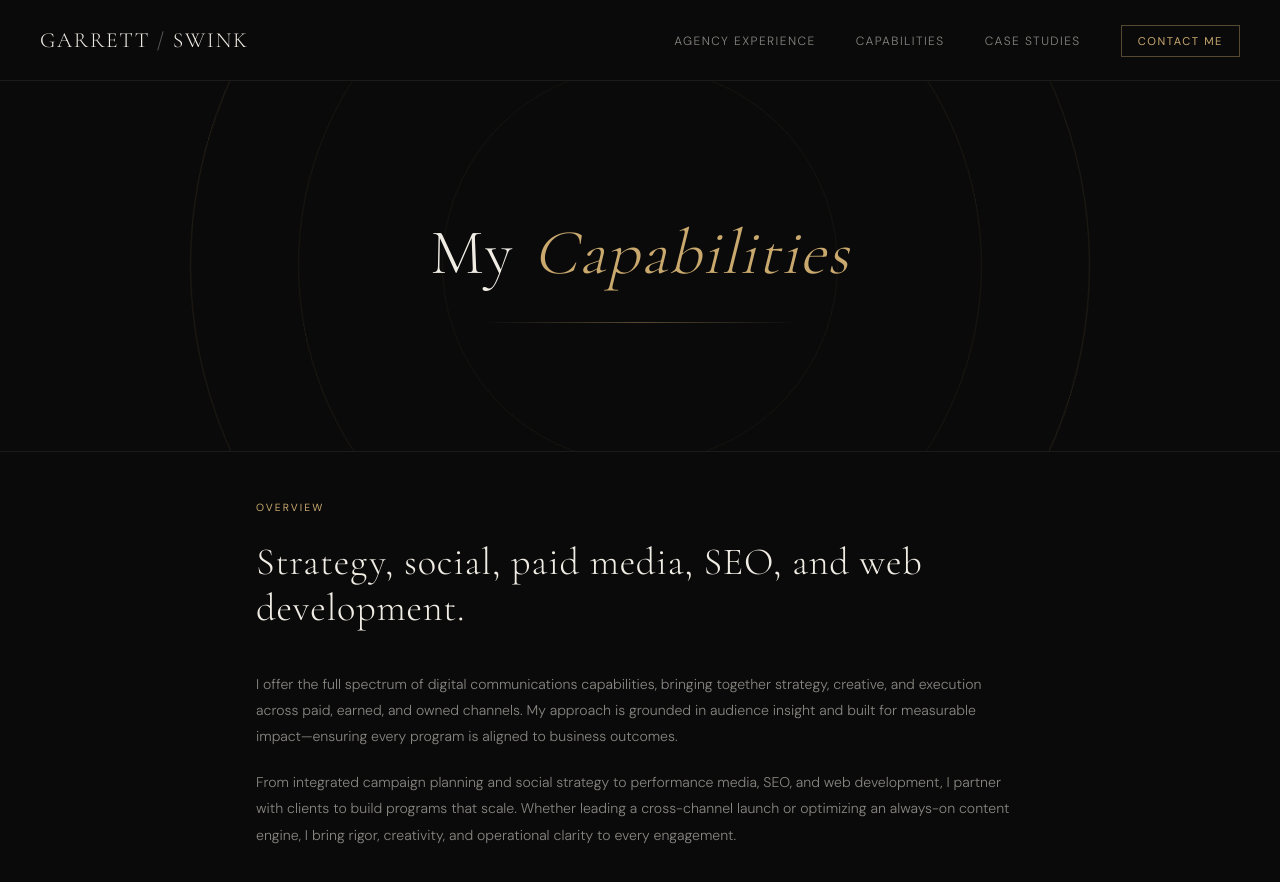
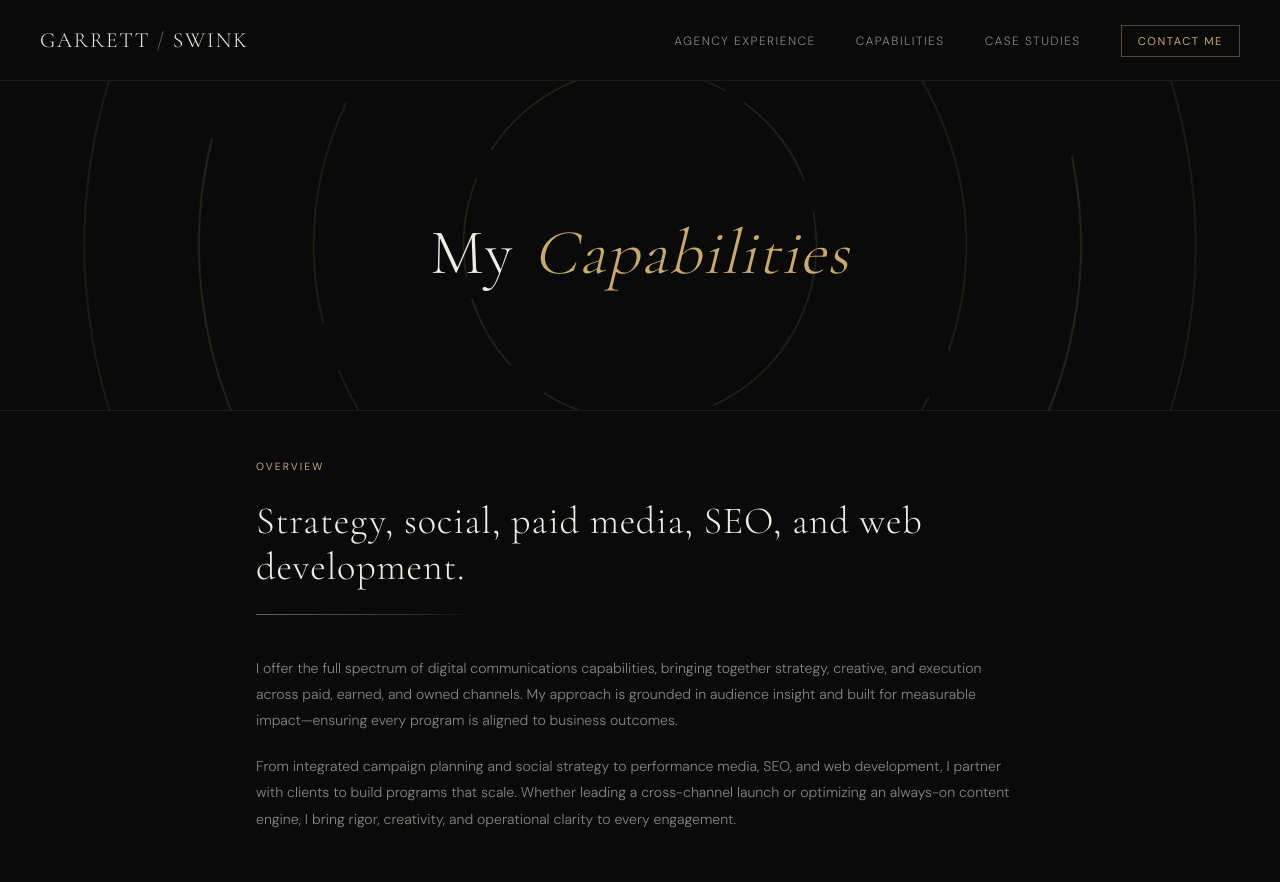
Before and after one commit to garrettswink/refresh-tests, a Next.js app: page /capabilities in a window 1280 px wide. Shown: the top 882 px of the page. Built offline with nearby package versions, Linux system fonts and the light colour scheme.

Commit message:
sub-page banner updates

```diff
--- a/components/Overview.tsx
+++ b/components/Overview.tsx
@@ -1,4 +1,8 @@
 // components/Overview.tsx
+"use client";
+
+import { useEffect, useRef, useState } from "react";
+
 type OverviewProps = {
   eyebrow?: string;
   heading: string;
@@ -6,6 +10,27 @@ type OverviewProps = {
 };
 
 export default function Overview({ eyebrow = "Overview", heading, body }: OverviewProps) {
+  const ruleRef = useRef<HTMLDivElement>(null);
+  const [ruleVisible, setRuleVisible] = useState(false);
+
+  useEffect(() => {
+    const el = ruleRef.current;
+    if (!el) return;
+
+    const observer = new IntersectionObserver(
+      ([entry]) => {
+        if (entry.isIntersecting) {
+          setRuleVisible(true);
+          observer.disconnect();
+        }
+      },
+      { threshold: 0.6 }
+    );
+
+    observer.observe(el);
+    return () => observer.disconnect();
+  }, []);
+
   return (
     <section className="relative px-6 pt-8 pb-24 md:pt-12 md:pb-32">
       <div className="max-w-3xl mx-auto">
@@ -14,11 +39,23 @@ export default function Overview({ eyebrow = "Overview", heading, body }: Overvi
         </p>
 
         <h2
-          className="font-cormorant font-light text-[#f0ece4] leading-[1.2] tracking-[0.02em] mb-10"
+          className="font-cormorant font-light text-[#f0ece4] leading-[1.2] tracking-[0.02em] mb-6"
           style={{ fontSize: "clamp(1.6rem, 3vw, 2.4rem)" }}
         >
           {heading}
         </h2>
+
+        {/* Left-to-right gold rule under the heading */}
+        <div
+          ref={ruleRef}
+          aria-hidden
+          className="h-px mb-10 transition-[width] duration-[1600ms] ease-[cubic-bezier(0.16,1,0.3,1)] motion-reduce:transition-none motion-reduce:!w-[min(220px,40vw)]"
+          style={{
+            background:
+              "linear-gradient(90deg, rgba(201,169,110,0.55) 0%, rgba(201,169,110,0.25) 70%, transparent 100%)",
+            width: ruleVisible ? "min(220px, 40vw)" : 0,
+          }}
+        />
 
         <div className="space-y-5">
           {body.map((paragraph, i) => (
--- a/components/PageBanner.tsx
+++ b/components/PageBanner.tsx
@@ -1,7 +1,5 @@
 // components/PageBanner.tsx
 "use client";
-
-import { useEffect, useRef } from "react";
 
 type PageBannerProps = {
   titleStart: string;
@@ -9,52 +7,119 @@ type PageBannerProps = {
 };
 
 export default function PageBanner({ titleStart, titleAccent }: PageBannerProps) {
-  const ruleRef = useRef<HTMLDivElement>(null);
-
-  useEffect(() => {
-    if (ruleRef.current) {
-      ruleRef.current.style.width = "min(320px, 50vw)";
-    }
-  }, []);
-
   return (
     <section className="relative overflow-hidden border-b border-white/[0.07]">
-      {/* Orbital rings */}
+      {/* Orbital rings — concentric, gapped, alternating rotation directions.
+          Rings fade in staggered with the title words and rule. */}
       <div
         aria-hidden
-        className="absolute inset-0 pointer-events-none flex items-center justify-center opacity-0"
-        style={{ animation: "ringsFade 2s cubic-bezier(0.16, 1, 0.3, 1) 0.1s forwards" }}
+        className="absolute inset-0 pointer-events-none flex items-center justify-center"
       >
-        <div className="relative" style={{ width: "min(900px, 110vw)", aspectRatio: "1 / 1" }}>
-          {/* Outer ring */}
-          <div
-            className="absolute inset-0 rounded-full border"
+        <div
+          className="relative"
+          style={{ width: "min(900px, 110vw)", aspectRatio: "1 / 1" }}
+        >
+          {/* Outermost ring — counter-clockwise, slowest — appears with rule.
+              Sized larger than the container so it bleeds past viewport edges. */}
+          <svg
+            viewBox="0 0 100 100"
+            className="absolute opacity-0 motion-reduce:!animate-none"
             style={{
-              borderColor: "rgba(201,169,110,0.14)",
-              transform: "translate(4%, -2%)",
-              animation: "ringSpin 120s linear infinite",
+              inset: "-13%",
+              width: "126%",
+              height: "126%",
+              animation:
+                "bannerRingsFade 1.6s cubic-bezier(0.16, 1, 0.3, 1) 1.35s forwards, bannerRingSpinReverse 200s linear infinite",
+              transformOrigin: "50% 50%",
             }}
-          />
-          {/* Middle ring */}
-          <div
-            className="absolute rounded-full border"
+          >
+            <circle
+              cx="50"
+              cy="50"
+              r="49"
+              fill="none"
+              stroke="rgba(201,169,110,0.12)"
+              strokeWidth="0.14"
+              strokeDasharray="50 10 22 8 34 12 26 8"
+              strokeLinecap="round"
+              pathLength="200"
+            />
+          </svg>
+
+          {/* Outer ring — clockwise, slow — appears just before rule */}
+          <svg
+            viewBox="0 0 100 100"
+            className="absolute inset-0 w-full h-full opacity-0 motion-reduce:!animate-none"
             style={{
-              inset: "12%",
-              borderColor: "rgba(201,169,110,0.10)",
-              transform: "translate(-3%, 3%)",
-              animation: "ringSpinReverse 180s linear infinite",
+              animation:
+                "bannerRingsFade 1.6s cubic-bezier(0.16, 1, 0.3, 1) 1s forwards, bannerRingSpin 140s linear infinite",
+              transformOrigin: "50% 50%",
             }}
-          />
-          {/* Inner ring */}
-          <div
-            className="absolute rounded-full border"
+          >
+            <circle
+              cx="50"
+              cy="50"
+              r="49"
+              fill="none"
+              stroke="rgba(201,169,110,0.18)"
+              strokeWidth="0.18"
+              strokeDasharray="40 8 18 6 28 10 22 6"
+              strokeLinecap="round"
+              pathLength="200"
+            />
+          </svg>
+
+          {/* Middle ring — counter-clockwise, medium — appears with accent */}
+          <svg
+            viewBox="0 0 100 100"
+            className="absolute opacity-0 motion-reduce:!animate-none"
             style={{
-              inset: "28%",
-              borderColor: "rgba(201,169,110,0.08)",
-              transform: "translate(2%, -4%)",
-              animation: "ringSpin 240s linear infinite",
+              inset: "13%",
+              width: "74%",
+              height: "74%",
+              animation:
+                "bannerRingsFade 1.6s cubic-bezier(0.16, 1, 0.3, 1) 0.65s forwards, bannerRingSpinReverse 95s linear infinite",
+              transformOrigin: "50% 50%",
             }}
-          />
+          >
+            <circle
+              cx="50"
+              cy="50"
+              r="49"
+              fill="none"
+              stroke="rgba(201,169,110,0.14)"
+              strokeWidth="0.22"
+              strokeDasharray="22 5 14 4 30 6 18 5"
+              strokeLinecap="round"
+              pathLength="200"
+            />
+          </svg>
+
+          {/* Inner ring — clockwise, faster — appears with first word */}
+          <svg
+            viewBox="0 0 100 100"
+            className="absolute opacity-0 motion-reduce:!animate-none"
+            style={{
+              inset: "30%",
+              width: "40%",
+              height: "40%",
+              animation:
+                "bannerRingsFade 1.6s cubic-bezier(0.16, 1, 0.3, 1) 0.3s forwards, bannerRingSpin 60s linear infinite",
+              transformOrigin: "50% 50%",
+            }}
+          >
+            <circle
+              cx="50"
+              cy="50"
+              r="49"
+              fill="none"
+              stroke="rgba(201,169,110,0.20)"
+              strokeWidth="0.32"
+              strokeDasharray="18 6 26 8 14 4"
+              strokeLinecap="round"
+              pathLength="200"
+            />
+          </svg>
         </div>
       </div>
 
@@ -77,34 +142,27 @@ export default function PageBanner({ titleStart, titleAccent }: PageBannerProps)
             {titleAccent}
           </span>
         </h1>
-
-        {/* Expanding gold rule */}
-        <div
-          ref={ruleRef}
-          className="mt-10 h-px transition-[width] duration-[1600ms] ease-[cubic-bezier(0.16,1,0.3,1)]"
-          style={{
-            background:
-              "linear-gradient(90deg, transparent, rgba(201,169,110,0.4), transparent)",
-            width: 0,
-            transitionDelay: "1.1s",
-          }}
-        />
       </div>
 
       <style>{`
         @keyframes bannerUp {
           to { opacity: 1; transform: translateY(0); }
         }
-        @keyframes ringsFade {
+        @keyframes bannerRingsFade {
           to { opacity: 1; }
         }
-        @keyframes ringSpin {
-          from { transform: translate(var(--tx, 0), var(--ty, 0)) rotate(0deg); }
-          to { transform: translate(var(--tx, 0), var(--ty, 0)) rotate(360deg); }
+        @keyframes bannerRingSpin {
+          from { transform: rotate(0deg); }
+          to { transform: rotate(360deg); }
         }
-        @keyframes ringSpinReverse {
-          from { transform: translate(var(--tx, 0), var(--ty, 0)) rotate(0deg); }
-          to { transform: translate(var(--tx, 0), var(--ty, 0)) rotate(-360deg); }
+        @keyframes bannerRingSpinReverse {
+          from { transform: rotate(0deg); }
+          to { transform: rotate(-360deg); }
+        }
+        @media (prefers-reduced-motion: reduce) {
+          [style*="bannerRingSpin"] {
+            animation: none !important;
+          }
         }
       `}</style>
     </section>
--- a/components/SectionCards.tsx
+++ b/components/SectionCards.tsx
@@ -1,4 +1,7 @@
+"use client";
+
 import Link from "next/link";
+import { useEffect, useRef, useState } from "react";
 
 const cards = [
   {
@@ -22,6 +25,27 @@ const cards = [
 ];
 
 export default function SectionCards() {
+  const ruleRef = useRef<HTMLDivElement>(null);
+  const [ruleVisible, setRuleVisible] = useState(false);
+
+  useEffect(() => {
+    const el = ruleRef.current;
+    if (!el) return;
+
+    const observer = new IntersectionObserver(
+      ([entry]) => {
+        if (entry.isIntersecting) {
+          setRuleVisible(true);
+          observer.disconnect();
+        }
+      },
+      { threshold: 0.6 }
+    );
+
+    observer.observe(el);
+    return () => observer.disconnect();
+  }, []);
+
   return (
     <section
       id="work"
@@ -31,11 +55,23 @@ export default function SectionCards() {
         Explore
       </p>
       <h2
-        className="font-cormorant font-light text-[#f0ece4] text-center tracking-[0.02em] mb-16"
+        className="font-cormorant font-light text-[#f0ece4] text-center tracking-[0.02em] mb-6"
         style={{ fontSize: "clamp(1.8rem, 4vw, 2.8rem)" }}
       >
         What I Do
       </h2>
+
+      {/* Left-to-right gold rule under the heading */}
+      <div
+        ref={ruleRef}
+        aria-hidden
+        className="h-px mx-auto mb-16 transition-[width] duration-[1600ms] ease-[cubic-bezier(0.16,1,0.3,1)] motion-reduce:transition-none motion-reduce:!w-[min(220px,40vw)]"
+        style={{
+          background:
+            "linear-gradient(90deg, rgba(201,169,110,0.55) 0%, rgba(201,169,110,0.25) 70%, transparent 100%)",
+          width: ruleVisible ? "min(220px, 40vw)" : 0,
+        }}
+      />
 
       <div className="grid grid-cols-1 md:grid-cols-3 gap-6 max-w-5xl mx-auto">
         {cards.map((card) => (
```
